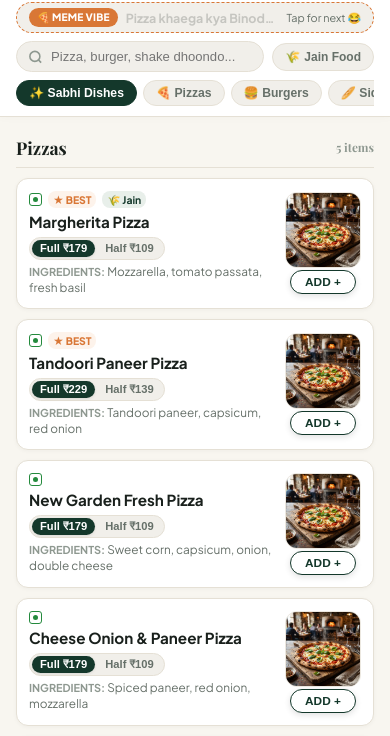
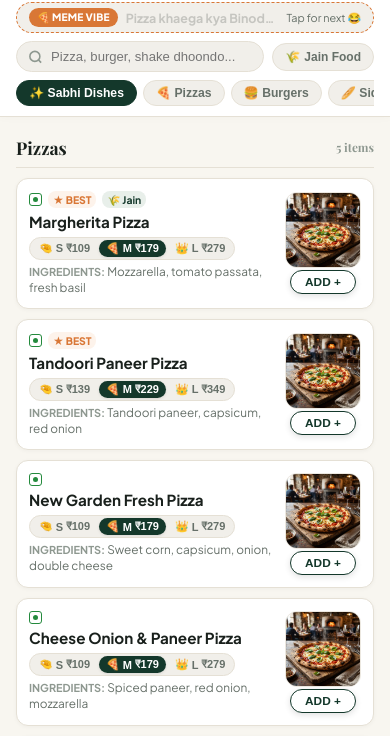
Before and after one commit to Sujalverma3/whatsapp-menu, a plain HTML site: page index.html in a window 390 px wide. Shown: the part 76-812 px from the top of the page. Drawn offline with nearby package versions, Linux system fonts and the light colour scheme.

Commit message:
feat: pizza sizing with small (🤏), medium (🍕), large (👑) emojis and responsive selector

```diff
--- a/index.html
+++ b/index.html
@@ -501,12 +501,23 @@
       background: transparent;
       border: none;
       color: var(--text-muted);
-      font-size: 0.7rem;
+      font-size: 0.69rem;
       font-weight: 700;
-      padding: 2px 8px;
+      padding: 2px 7px;
       border-radius: var(--radius-full);
       cursor: pointer;
       transition: all 0.15s;
+      display: inline-flex;
+      align-items: center;
+      gap: 3px;
+      white-space: nowrap;
+    }
+
+    .portion-btn .size-text-short { display: inline; }
+    .portion-btn .size-text-long { display: none; }
+    @media (min-width: 480px) {
+      .portion-btn .size-text-short { display: none; }
+      .portion-btn .size-text-long { display: inline; }
     }
 
     .portion-btn.active {
@@ -1208,12 +1219,54 @@
       }
     };
 
+    const SIZE_CONFIG = {
+      small: { name: 'Small', short: 'S', emoji: '🤏', inch: '7"' },
+      medium: { name: 'Medium', short: 'M', emoji: '🍕', inch: '9"' },
+      large: { name: 'Large', short: 'L', emoji: '👑', inch: '12"' }
+    };
+
+    function getItemPortionInfo(item, portion) {
+      if (!item) return { price: 0, label: '', shortLabel: '', badgeText: '', isPizzaSize: false };
+      if (item.sizes) {
+        const p = (portion === 'small' || portion === 'medium' || portion === 'large') ? portion : 'medium';
+        const cfg = SIZE_CONFIG[p];
+        const price = (item.sizes[p] !== undefined) ? item.sizes[p] : item.price;
+        return {
+          price,
+          portionKey: p,
+          label: `${cfg.emoji} ${cfg.name} (${cfg.inch})`,
+          shortLabel: `${cfg.emoji} ${cfg.short}`,
+          badgeText: `${cfg.emoji} ${cfg.name}`,
+          isPizzaSize: true
+        };
+      } else if (item.hasHalf && item.halfPrice) {
+        const p = portion === 'half' ? 'half' : 'full';
+        const price = p === 'half' ? item.halfPrice : item.price;
+        return {
+          price,
+          portionKey: p,
+          label: p === 'half' ? 'Half Plate' : 'Full Plate',
+          shortLabel: p === 'half' ? 'Half' : 'Full',
+          badgeText: p === 'half' ? 'Half Plate' : 'Full Plate',
+          isPizzaSize: false
+        };
+      }
+      return {
+        price: item.price,
+        portionKey: 'full',
+        label: '',
+        shortLabel: '',
+        badgeText: '',
+        isPizzaSize: false
+      };
+    }
+
     const DEFAULT_MENU = [
-      { id: "p1", name: "Margherita Pizza", category: "Pizzas", description: "Mozzarella, tomato passata, fresh basil", price: 179, hasHalf: true, halfPrice: 109, isVeg: true, jainFriendly: true, bestseller: true, image: "images/pizza.png", available: true },
-      { id: "p2", name: "Tandoori Paneer Pizza", category: "Pizzas", description: "Tandoori paneer, capsicum, red onion", price: 229, hasHalf: true, halfPrice: 139, isVeg: true, jainFriendly: false, bestseller: true, image: "images/pizza.png", available: true },
-      { id: "p3", name: "New Garden Fresh Pizza", category: "Pizzas", description: "Sweet corn, capsicum, onion, double cheese", price: 179, hasHalf: true, halfPrice: 109, isVeg: true, jainFriendly: false, bestseller: false, image: "images/pizza.png", available: true },
-      { id: "p4", name: "Cheese Onion & Paneer Pizza", category: "Pizzas", description: "Spiced paneer, red onion, mozzarella", price: 179, hasHalf: true, halfPrice: 109, isVeg: true, jainFriendly: false, bestseller: false, image: "images/pizza.png", available: true },
-      { id: "p5", name: "Mexican Garden Wave Pizza", category: "Pizzas", description: "Jalapeño, sweet corn, paneer, capsicum", price: 199, hasHalf: true, halfPrice: 119, isVeg: true, jainFriendly: false, bestseller: true, image: "images/pizza.png", available: true },
+      { id: "p1", name: "Margherita Pizza", category: "Pizzas", description: "Mozzarella, tomato passata, fresh basil", price: 179, sizes: { small: 109, medium: 179, large: 279 }, isVeg: true, jainFriendly: true, bestseller: true, image: "images/pizza.png", available: true },
+      { id: "p2", name: "Tandoori Paneer Pizza", category: "Pizzas", description: "Tandoori paneer, capsicum, red onion", price: 229, sizes: { small: 139, medium: 229, large: 349 }, isVeg: true, jainFriendly: false, bestseller: true, image: "images/pizza.png", available: true },
+      { id: "p3", name: "New Garden Fresh Pizza", category: "Pizzas", description: "Sweet corn, capsicum, onion, double cheese", price: 179, sizes: { small: 109, medium: 179, large: 279 }, isVeg: true, jainFriendly: false, bestseller: false, image: "images/pizza.png", available: true },
+      { id: "p4", name: "Cheese Onion & Paneer Pizza", category: "Pizzas", description: "Spiced paneer, red onion, mozzarella", price: 179, sizes: { small: 109, medium: 179, large: 279 }, isVeg: true, jainFriendly: false, bestseller: false, image: "images/pizza.png", available: true },
+      { id: "p5", name: "Mexican Garden Wave Pizza", category: "Pizzas", description: "Jalapeño, sweet corn, paneer, capsicum", price: 199, sizes: { small: 119, medium: 199, large: 319 }, isVeg: true, jainFriendly: false, bestseller: true, image: "images/pizza.png", available: true },
       { id: "b1", name: "Mix Veg Tikki Burger", category: "Burgers", description: "Crispy veg patty, shredded lettuce, house mayo", price: 80, hasHalf: false, halfPrice: null, isVeg: true, jainFriendly: false, bestseller: false, image: "images/burger.png", available: true },
       { id: "b2", name: "Cheese Burger", category: "Burgers", description: "Herb potato patty, cheddar slice, gherkins", price: 100, hasHalf: false, halfPrice: null, isVeg: true, jainFriendly: false, bestseller: false, image: "images/burger.png", available: true },
       { id: "b3", name: "Tandoori Cheese Burger", category: "Burgers", description: "Paneer patty, cheddar cheese, tandoori relish", price: 130, hasHalf: false, halfPrice: null, isVeg: true, jainFriendly: false, bestseller: true, image: "images/burger.png", available: true },
@@ -1375,7 +1428,13 @@
         } catch {}
       }
 
-      menuItems = loaded || DEFAULT_MENU;
+      menuItems = (loaded || DEFAULT_MENU).map(item => {
+        if (item.category === 'Pizzas' && !item.sizes) {
+          const d = DEFAULT_MENU.find(x => x.id === item.id);
+          if (d && d.sizes) return { ...item, sizes: d.sizes };
+        }
+        return item;
+      });
       menuItems.forEach((i, idx) => { if (!i.id) i.id = 'tc-' + idx; });
 
       updateLanguageUI();
@@ -1478,9 +1537,9 @@
       const card = document.createElement('article');
       card.className = 'dish-card';
 
-      // Default portion is Full if not set
+      // Default portion is Medium for Pizzas, Full for others
       if (!selectedPortions.has(item.id)) {
-        selectedPortions.set(item.id, 'full');
+        selectedPortions.set(item.id, item.sizes ? 'medium' : 'full');
       }
       const activePortion = selectedPortions.get(item.id);
 
@@ -1498,9 +1557,23 @@
         >
       ` : `<div class="thumb-fallback">🍽️</div>`;
 
-      // Portion Switcher (Full / Half Plate)
+      // Portion Switcher: Small/Medium/Large with emoji for Pizzas, Full/Half for others
       let portionHtml = '';
-      if (item.hasHalf && item.halfPrice) {
+      if (item.sizes) {
+        portionHtml = `
+          <div class="portion-selector" data-item="${item.id}">
+            <button type="button" class="portion-btn ${activePortion === 'small' ? 'active' : ''}" data-p="small" title="Small (7 inch)">
+              <span>🤏</span> <span class="size-text-long">Small</span><span class="size-text-short">S</span> ${formatINR(item.sizes.small)}
+            </button>
+            <button type="button" class="portion-btn ${activePortion === 'medium' ? 'active' : ''}" data-p="medium" title="Medium (9 inch)">
+              <span>🍕</span> <span class="size-text-long">Medium</span><span class="size-text-short">M</span> ${formatINR(item.sizes.medium)}
+            </button>
+            <button type="button" class="portion-btn ${activePortion === 'large' ? 'active' : ''}" data-p="large" title="Large (12 inch)">
+              <span>👑</span> <span class="size-text-long">Large</span><span class="size-text-short">L</span> ${formatINR(item.sizes.large)}
+            </button>
+          </div>
+        `;
+      } else if (item.hasHalf && item.halfPrice) {
         portionHtml = `
           <div class="portion-selector" data-item="${item.id}">
             <button type="button" class="portion-btn ${activePortion === 'full' ? 'active' : ''}" data-p="full">Full ${formatINR(item.price)}</button>
@@ -1509,7 +1582,8 @@
         `;
       }
 
-      const currentPrice = (activePortion === 'half' && item.hasHalf) ? item.halfPrice : item.price;
+      const pInfo = getItemPortionInfo(item, activePortion);
+      const currentPrice = pInfo.price;
 
       card.innerHTML = `
         <div class="dish-info">
@@ -1528,7 +1602,7 @@
       `;
 
       // Handle Portion Switch click
-      if (item.hasHalf) {
+      if (item.sizes || item.hasHalf) {
         const portionBtns = card.querySelectorAll('.portion-btn');
         portionBtns.forEach(pbtn => {
           pbtn.addEventListener('click', (e) => {
@@ -1548,7 +1622,8 @@
     }
 
     function renderCardAction(container, item) {
-      const portion = selectedPortions.get(item.id) || 'full';
+      const defaultPortion = item.sizes ? 'medium' : 'full';
+      const portion = selectedPortions.get(item.id) || defaultPortion;
       const cartKey = `${item.id}:${portion}`;
       const qty = cart.get(cartKey) || 0;
       container.innerHTML = '';
@@ -1562,7 +1637,8 @@
           cart.set(cartKey, 1);
           renderCardAction(container, item);
           updateCartState();
-          const pLabel = item.hasHalf ? ` (${portion === 'half' ? 'Half' : 'Full'})` : '';
+          const pInfo = getItemPortionInfo(item, portion);
+          const pLabel = pInfo.badgeText ? ` (${pInfo.badgeText})` : '';
           showToast(`${item.name}${pLabel} added`, '🛒');
         });
         container.appendChild(btn);
@@ -1602,7 +1678,7 @@
         const [itemId, portion] = cartKey.split(':');
         const item = menuItems.find(i => i.id === itemId);
         if (item) {
-          const itemPrice = (portion === 'half' && item.hasHalf) ? item.halfPrice : item.price;
+          const itemPrice = getItemPortionInfo(item, portion).price;
           totalQty += qty;
           subtotal += (itemPrice * qty);
         }
@@ -1658,14 +1734,15 @@
         const item = menuItems.find(i => i.id === itemId);
         if (!item) return;
 
-        const itemPrice = (portion === 'half' && item.hasHalf) ? item.halfPrice : item.price;
-        const portionSuffix = item.hasHalf ? ` (${portion === 'half' ? 'Half Plate' : 'Full Plate'})` : '';
+        const pInfo = getItemPortionInfo(item, portion);
+        const itemPrice = pInfo.price;
+        const portionSuffix = pInfo.badgeText ? ` (${pInfo.label || pInfo.badgeText})` : '';
 
         const row = document.createElement('div');
         row.className = 'item-summary-row';
         row.innerHTML = `
           <div style="flex: 1; min-width: 0;">
-            <div class="row-title truncate">${item.name} <span style="font-size:0.75rem; color:var(--accent-amber); font-weight:600;">${portionSuffix}</span></div>
+            <div class="row-title truncate">${item.name} <span style="font-size:0.75rem; color:var(--accent-amber); font-weight:700;">${portionSuffix}</span></div>
             <div class="row-math">${formatINR(itemPrice)} × ${qty} = <strong>${formatINR(itemPrice * qty)}</strong></div>
           </div>
           <div class="stepper-mini" style="margin-top:0;">
@@ -1786,7 +1863,7 @@
         const [itemId, portion] = cartKey.split(':');
         const item = menuItems.find(i => i.id === itemId);
         if (item) {
-          const itemPrice = (portion === 'half' && item.hasHalf) ? item.halfPrice : item.price;
+          const itemPrice = getItemPortionInfo(item, portion).price;
           subtotal += (itemPrice * qty);
         }
       });
@@ -1829,8 +1906,9 @@
         const [itemId, portion] = cartKey.split(':');
         const item = menuItems.find(i => i.id === itemId);
         if (item) {
-          const itemPrice = (portion === 'half' && item.hasHalf) ? item.halfPrice : item.price;
-          const portionText = item.hasHalf ? ` (${portion === 'half' ? 'Half' : 'Full'})` : '';
+          const pInfo = getItemPortionInfo(item, portion);
+          const itemPrice = pInfo.price;
+          const portionText = pInfo.badgeText ? ` (${pInfo.label || pInfo.badgeText})` : '';
           const total = itemPrice * qty;
           lines.push(`• ${qty} × ${item.name}${portionText} — ${formatINR(total)}`);
         }
--- a/menu.json
+++ b/menu.json
@@ -5,8 +5,11 @@
     "category": "Pizzas",
     "description": "Mozzarella, tomato passata, fresh basil",
     "price": 179,
-    "hasHalf": true,
-    "halfPrice": 109,
+    "sizes": {
+      "small": 109,
+      "medium": 179,
+      "large": 279
+    },
     "isVeg": true,
     "jainFriendly": true,
     "bestseller": true,
@@ -19,8 +22,11 @@
     "category": "Pizzas",
     "description": "Tandoori paneer, capsicum, red onion",
     "price": 229,
-    "hasHalf": true,
-    "halfPrice": 139,
+    "sizes": {
+      "small": 139,
+      "medium": 229,
+      "large": 349
+    },
     "isVeg": true,
     "jainFriendly": false,
     "bestseller": true,
@@ -33,8 +39,11 @@
     "category": "Pizzas",
     "description": "Sweet corn, capsicum, onion, double cheese",
     "price": 179,
-    "hasHalf": true,
-    "halfPrice": 109,
+    "sizes": {
+      "small": 109,
+      "medium": 179,
+      "large": 279
+    },
     "isVeg": true,
     "jainFriendly": false,
     "bestseller": false,
@@ -47,8 +56,11 @@
     "category": "Pizzas",
     "description": "Spiced paneer, red onion, mozzarella",
     "price": 179,
-    "hasHalf": true,
-    "halfPrice": 109,
+    "sizes": {
+      "small": 109,
+      "medium": 179,
+      "large": 279
+    },
     "isVeg": true,
     "jainFriendly": false,
     "bestseller": false,
@@ -61,8 +73,11 @@
     "category": "Pizzas",
     "description": "Jalapeño, sweet corn, paneer, capsicum",
     "price": 199,
-    "hasHalf": true,
-    "halfPrice": 119,
+    "sizes": {
+      "small": 119,
+      "medium": 199,
+      "large": 319
+    },
     "isVeg": true,
     "jainFriendly": false,
     "bestseller": true,
```
